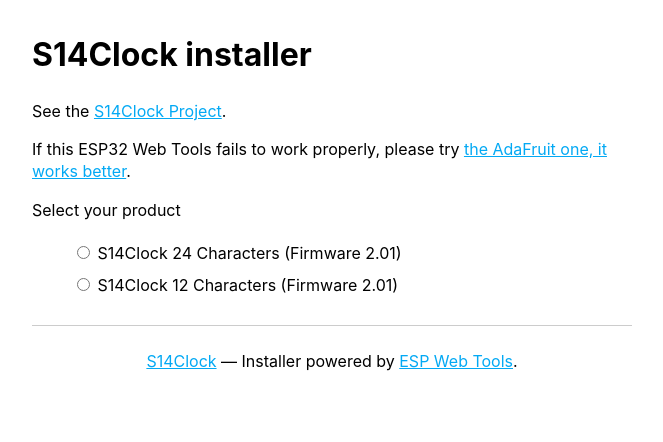
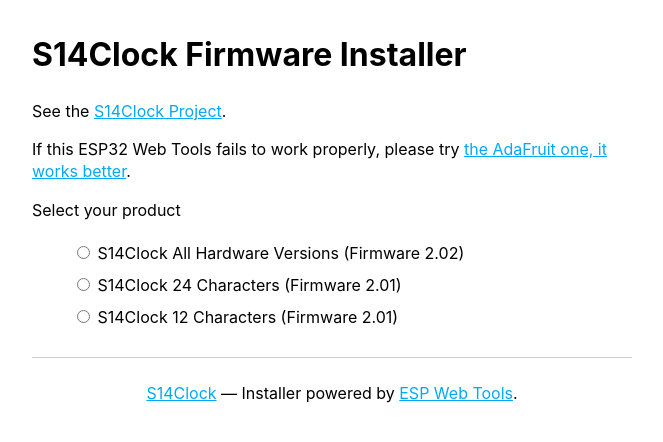
Before and after one commit to simpleavr/s14clock, a plain HTML site: page install.html in a window 1280 px wide. Shown: the whole page, without its empty margins (308-971 px from the left). Drawn offline with Linux system fonts and the light colour scheme.

Commit message:
Update install.html
Add v2.02

```diff
--- a/install.html
+++ b/install.html
@@ -79,12 +79,15 @@
   </head>
   <body>
     <div class="content">
-      <h1>S14Clock installer</h1>
-      <p>See the <a href="https://simpleavr.github.io/s14clock/index.html/">S14Clock Project</a>.</p>
+      <h1>S14Clock Firmware Installer</h1>
+      <p>See the <a href="https://simpleavr.github.io/s14clock/index.html">S14Clock Project</a>.</p>
 	  <p>If this ESP32 Web Tools fails to work properly, please try <a href="https://github.com/simpleavr/s14clock/wiki.html/#erase-and-flash-all">the AdaFruit one, it works better</a>.</p>
       <p>Select your product</p>
       <ul class="radios">
         <li>
+          <label><input type="radio" name="type" value="v202" /> S14Clock All Hardware Versions (Firmware 2.02)</label>
+        </li>
+	<li>
           <label><input type="radio" name="type" value="24" /> S14Clock 24 Characters (Firmware 2.01)</label>
         </li>
         <li>
```
